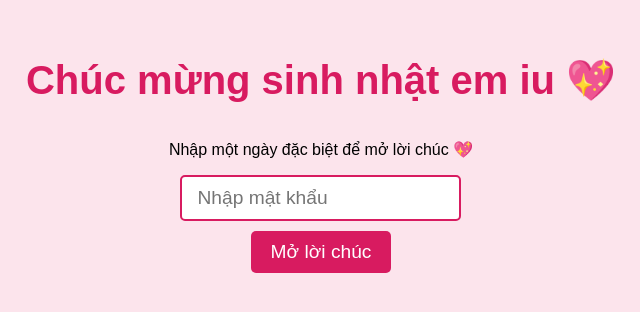
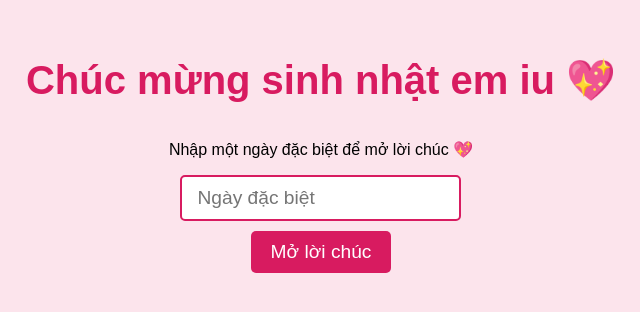
Before and after one commit to dangquanghusc/sinhnhatemiu, a plain HTML site: page index.html in a window 1280 px wide. Shown: the part 268-580 px from the top of the page, 319-959 px from the left. Drawn offline with Linux system fonts and the light colour scheme.

Commit message:
Update index.html

```diff
--- a/index.html
+++ b/index.html
@@ -77,7 +77,7 @@
 
   <div id="passwordContainer">
     <p>Nhập một ngày đặc biệt để mở lời chúc 💖</p>
-    <input type="password" id="password" placeholder="Nhập mật khẩu">
+    <input type="password" id="password" placeholder="Ngày đặc biệt">
     <br>
     <button onclick="checkPassword()">Mở lời chúc</button>
     <div id="error"></div>
```
